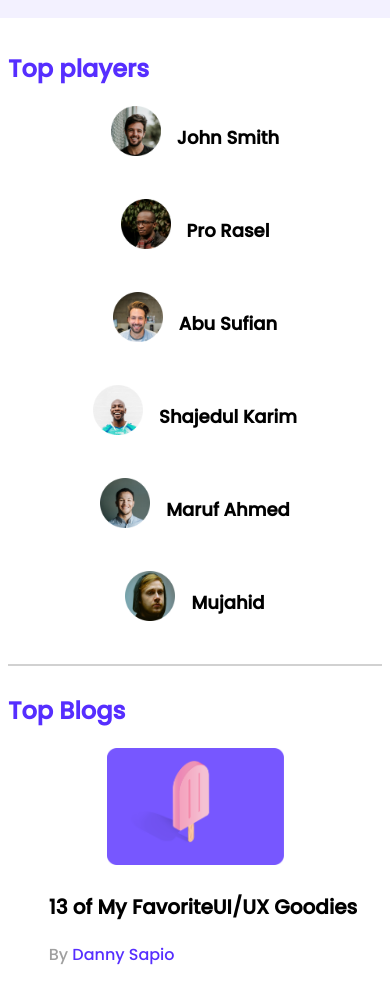
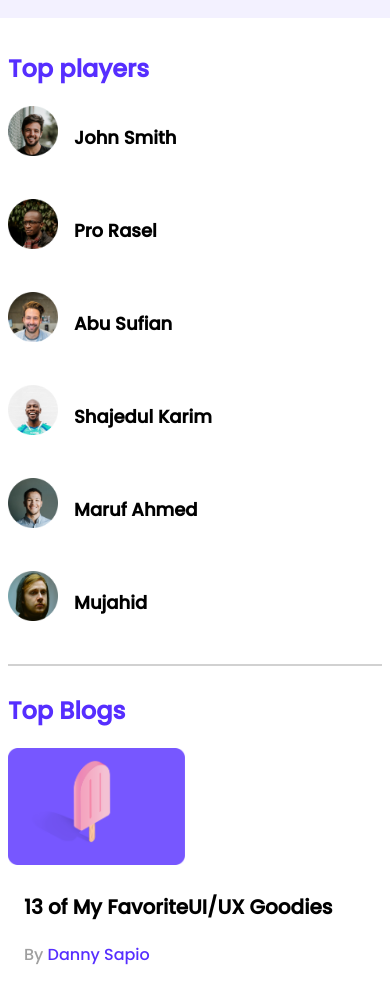
Before and after one commit to rubelmasud/leader-board-css3, a plain HTML site: page index.html in a window 390 px wide. Shown: the part 91-1097 px from the top of the page. Drawn offline with Linux system fonts and the light colour scheme.

Commit message:
responsive

```diff
--- a/styles/style.css
+++ b/styles/style.css
@@ -177,11 +177,10 @@ border-radius: 14.6913px;
         grid-template-columns: repeat(1,1fr);
     }
     .playre{
-        justify-content: center
+        justify-items: start
     }
     .blog{
         flex-wrap: wrap;
-        justify-content: center
     }
     .courses{
         grid-template-columns: repeat(1,1fr);
@@ -206,5 +205,8 @@ border-radius: 14.6913px;
    .blogs{
     margin-left: 20px;
    }
+   .section-title{
+    text-align: center;
+   }
 
    }
```
